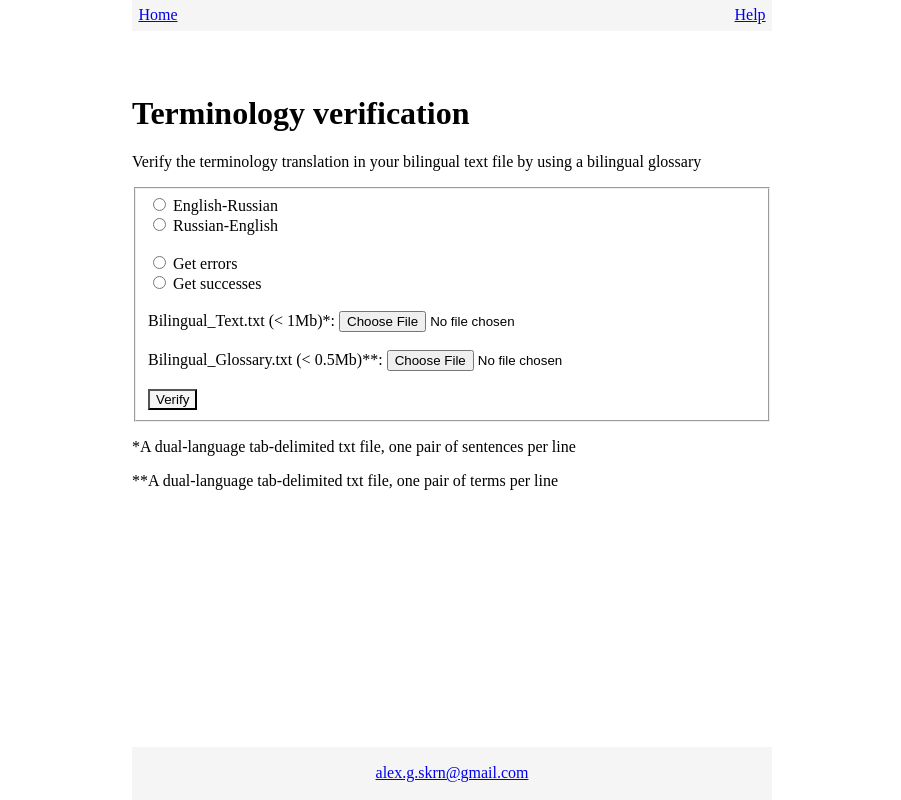
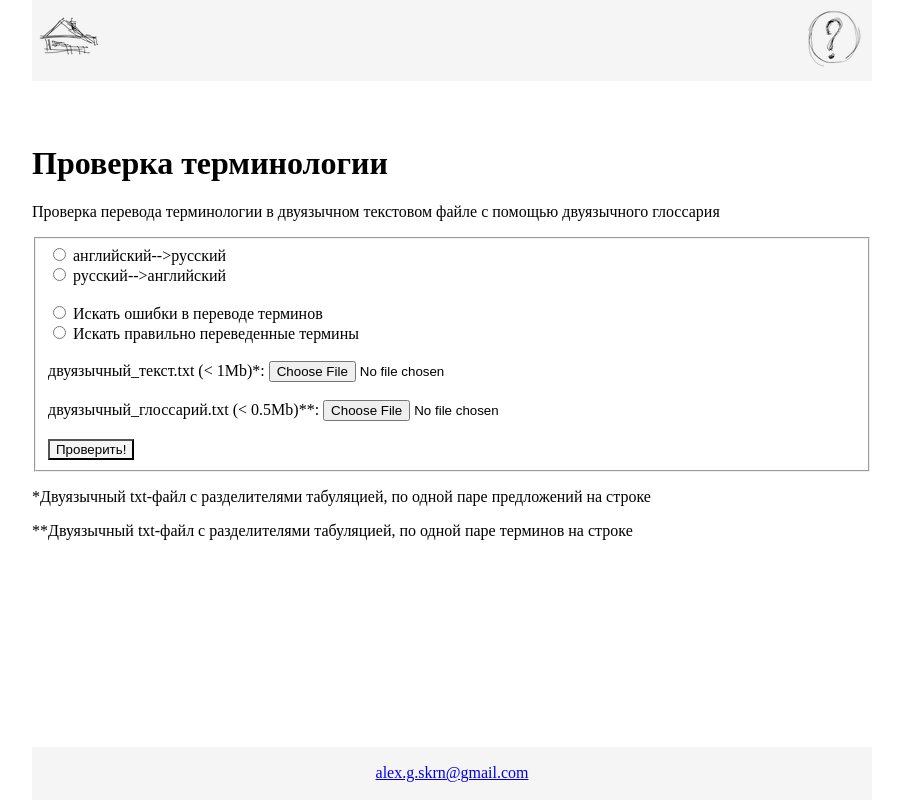
Before and after one commit to AlexSkrn/term_checker_heroku, a Flask app: page / in a window 1280 px wide. Shown: the whole page, without its empty margins (188-1089 px from the left). Run offline with Flask 2, Linux system fonts and the light colour scheme; some libraries are stand-ins or nearby versions.

Commit message:
Changed interface to Russian, added image icons, added help content

```diff
--- a/main.py
+++ b/main.py
@@ -81,10 +81,10 @@ def home():
             if not (bitext and glossary):
                 return render_template('invalid_file.jinja2')
 
-            title = 'Errors'
+            title = 'Ошибки в переводе терминов'
             successes = False
             if outcome == 'successes':
-                title = 'Successes'
+                title = 'Правильно переведенные термины'
                 successes = True
             data = verify_terms(direction,
                                 bitext,
@@ -95,10 +95,10 @@ def home():
                                        results=data)
             else:
                 return render_template('results.jinja2', title=title,
-                                       no_res="- No results to display")
+                                       no_res="- Результатов не найдено")
     return render_template('home.jinja2')
 
 
 if __name__ == "__main__":
     port = int(os.environ.get("PORT", 6738))
-    app.run(host='0.0.0.0', port=port, debug=True)  # REMOVE debug=True
+    app.run(host='0.0.0.0', port=port)  # REMOVE debug=True
--- a/static/style.css
+++ b/static/style.css
@@ -20,7 +20,7 @@ body {
   margin: 0 auto;
   padding: 0.4rem;
   background-color: #f5f5f5;
-  max-width: 640px;
+  max-width: 840px;
 }
 
 .topnav-right {
@@ -30,7 +30,7 @@ body {
 .main {
   margin: 0 auto;
   padding-top: 64px;
-  max-width: 640px;
+  max-width: 840px;
 }
 
 .main h1 { margin-top: 0; }
@@ -55,6 +55,11 @@ body {
 .results tr:hover {background-color: #f5f5f5;}
 
 
+img {
+  max-width: 100%;
+  height: auto;
+}
+
 
 footer {
   position: absolute;
@@ -65,5 +70,5 @@ footer {
   padding: 0.1rem;
   background-color: #f5f5f5;
   text-align: center;
-  max-width: 640px;
+  max-width: 840px;
 }
--- a/templates/base.jinja2
+++ b/templates/base.jinja2
@@ -7,13 +7,17 @@
 <body>
 
   <div class="topnav">
-    <a id="home" href="{{ url_for('home') }}">Home</a>
+    <a id="home" href="{{ url_for('home') }}">
+      <img src="{{ url_for('static', filename='home.png')}}" />
+    </a>
     <div class="topnav-right">
-      <a id="help" href="{{ url_for('help') }}">Help</a>
+      <a id="help" href="{{ url_for('help') }}">
+        <img src="{{ url_for('static', filename='help-64.png')}}" />
+      </a>
     </div>
   </div>
 
-  <title>DefiniTerms</title>
+  <title>DefiniTerms - проверка перевода терминологии по глоссарию</title>
 
   <div class="main">
 
--- a/templates/home.jinja2
+++ b/templates/home.jinja2
@@ -1,37 +1,37 @@
 {% extends 'base.jinja2' %}
 
 {% block title %}
-Terminology verification
+Проверка терминологии
 {% endblock title %}
 
 {% block content %}
 
-<p>Verify the terminology translation in your bilingual text file
-  by using a bilingual glossary</p>
+<p>Проверка перевода терминологии в двуязычном текстовом файле
+  с помощью двуязычного глоссария</p>
 
 <form method=post enctype=multipart/form-data>
   <fieldset>
     <!-- <legend>Verification parameters:</legend> -->
-  <input type="radio" name="directions" id="direction1" value="eng-rus"> English-Russian </input><br>
-  <input type="radio" name="directions" id="direction2" value="rus-eng" required> Russian-English </input><br><br>
+  <input type="radio" name="directions" id="direction1" value="eng-rus"> английский-->русский </input><br>
+  <input type="radio" name="directions" id="direction2" value="rus-eng" required> русский-->английский </input><br><br>
 
-  <input type="radio" name="outcomes" id="outcome1" value="errors"> Get errors </input><br>
-  <input type="radio" name="outcomes" id="outcome2" value="successes" required> Get successes </input><br><br>
+  <input type="radio" name="outcomes" id="outcome1" value="errors"> Искать ошибки в переводе терминов</input><br>
+  <input type="radio" name="outcomes" id="outcome2" value="successes" required> Искать правильно переведенные термины</input><br><br>
 
-  <label for=bitext>Bilingual_Text.txt (&lt 1Mb)*: </label>
+  <label for=bitext>двуязычный_текст.txt (&lt 1Mb)*: </label>
   <input type=file name=bitext id=file1 required><br><br>
 
-  <label for=glossary>Bilingual_Glossary.txt (&lt 0.5Mb)**: </label>
+  <label for=glossary>двуязычный_глоссарий.txt (&lt 0.5Mb)**: </label>
   <input type=file name=glossary id=file2 required><br><br>
 
-  <input type=submit value=Verify class="button"/>
+  <input type=submit value=Проверить! class="button"/>
 
   </fieldset>
 </form>
 
-<p>*A dual-language tab-delimited txt file, one pair of sentences per line</p>
+<p>*Двуязычный txt-файл с разделителями табуляцией, по одной паре предложений на строке</p>
 
-<p>**A dual-language tab-delimited txt file, one pair of terms per line</p>
+<p>**Двуязычный txt-файл с разделителями табуляцией, по одной паре терминов на строке</p>
 </div>
 
 <script>
@@ -44,10 +44,10 @@ Terminology verification
 
     uploadField1.onchange = function() {
         if(this.files[0].size > 1 * 1024 * 1024){
-           alert("File is too big - max size is 1Mb!");
+           alert("Слишком большой файл - максимальный размер 1Mb!");
            this.value = "";
         } else if (!hasExtension('file1', ['.txt'])) {
-          alert("Wrong extension - only txt allowed!");
+          alert("Расширение файла должно быть txt!");
           this.value = "";
         };
     };
@@ -56,10 +56,10 @@ Terminology verification
 
     uploadField2.onchange = function() {
         if(this.files[0].size > 0.5 * 1024 * 1024){
-           alert("File is too big - max size is 0.5Mb!");
+           alert("Слишком большой файл - максиальный размер 0.5Mb!");
            this.value = "";
          } else if (!hasExtension('file1', ['.txt'])) {
-           alert("Wrong extension - only txt allowed!");
+           alert("Расширение файла должно быть txt!");
            this.value = "";
         };
     };
```
Also changed, not shown: templates/help.jinja2 (+20 -2 lines), templates/results.jinja2 (+5 -5 lines), static/help-64.png (added), static/home.png (added).
